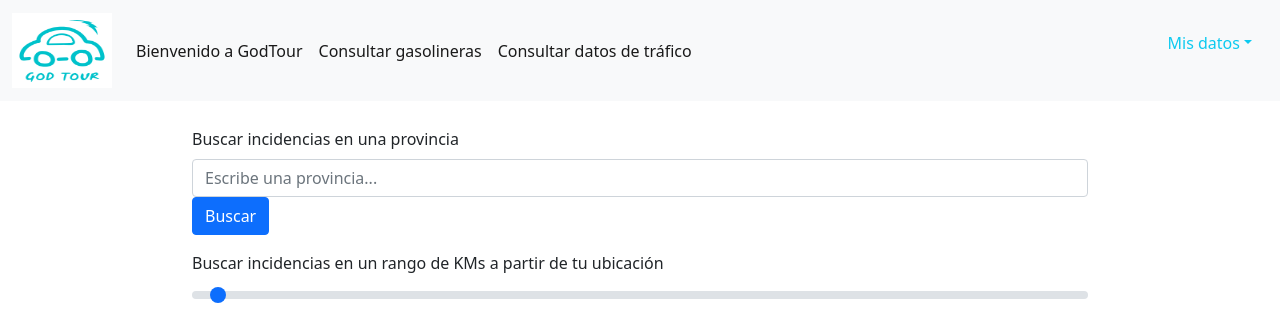
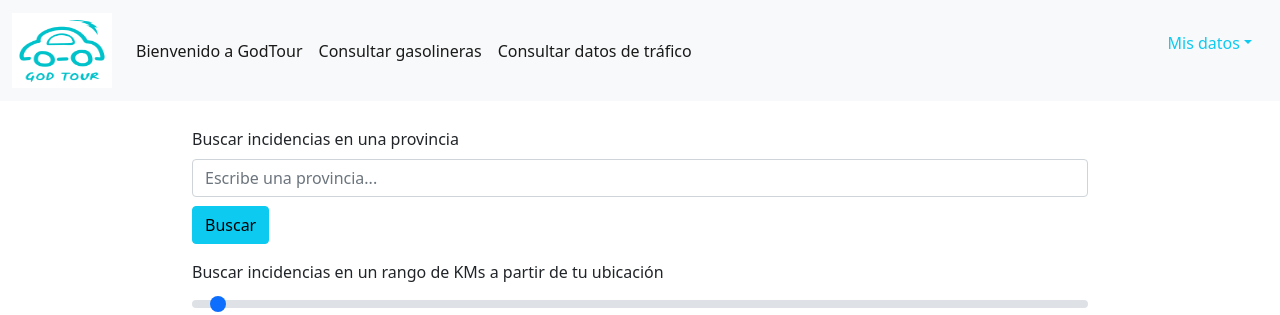
Before and after one commit to xmariia55x/GodTour, a Flask app: page /app/trafico in a window 1280 px wide. Shown: the top 315 px of the page. Run offline with Flask 2, Linux system fonts and the light colour scheme; some libraries are stand-ins or nearby versions.

Commit message:
Botones de datos abiertos más esteticos

```diff
--- a/APP/static/css/datosInteres.css
+++ b/APP/static/css/datosInteres.css
@@ -8,3 +8,7 @@
 #mainDiv{
     padding: 2% 15%;
 }
+
+.botonBuscar {
+    padding-top: 1%;
+}
--- a/APP/templates/datos_abiertos/trafico.html
+++ b/APP/templates/datos_abiertos/trafico.html
@@ -25,8 +25,8 @@
                 {%endfor%}
         </datalist>
     </div>
-    <div class="col-auto">
-        <button type="submit" class="btn btn-primary mb-3" onclick="cargarMapaProvincias()">Buscar</button>
+    <div class="col-auto botonBuscar">
+        <button type="submit" class="btn btn-info mb-3" onclick="cargarMapaProvincias()">Buscar</button>
     </div>
 
     <!---Aqui es la segunda busqueda-->
@@ -38,8 +38,8 @@
         <input type="range" class="form-range" value="10" min="0" max="500" step="0.5" id="rangoKM" oninput="this.nextElementSibling.value = this.value">
         <output>10</output>
     </div>
-    <div class="col-auto">
-        <button type="submit" class="btn btn-primary mb-3" onclick="cargarMapaRango()">Buscar</button>
+    <div class="col-auto botonBuscar">
+        <button type="submit" class="btn btn-info mb-3" onclick="cargarMapaRango()">Buscar</button>
     </div>
     <div id="spinner" style="display: none; text-align: center; justify-content: center;">
         <div class="spinner-border text-info" role="status">
```
Also changed, not shown: APP/templates/datos_abiertos/gasolineras.html (+4 -4 lines).
